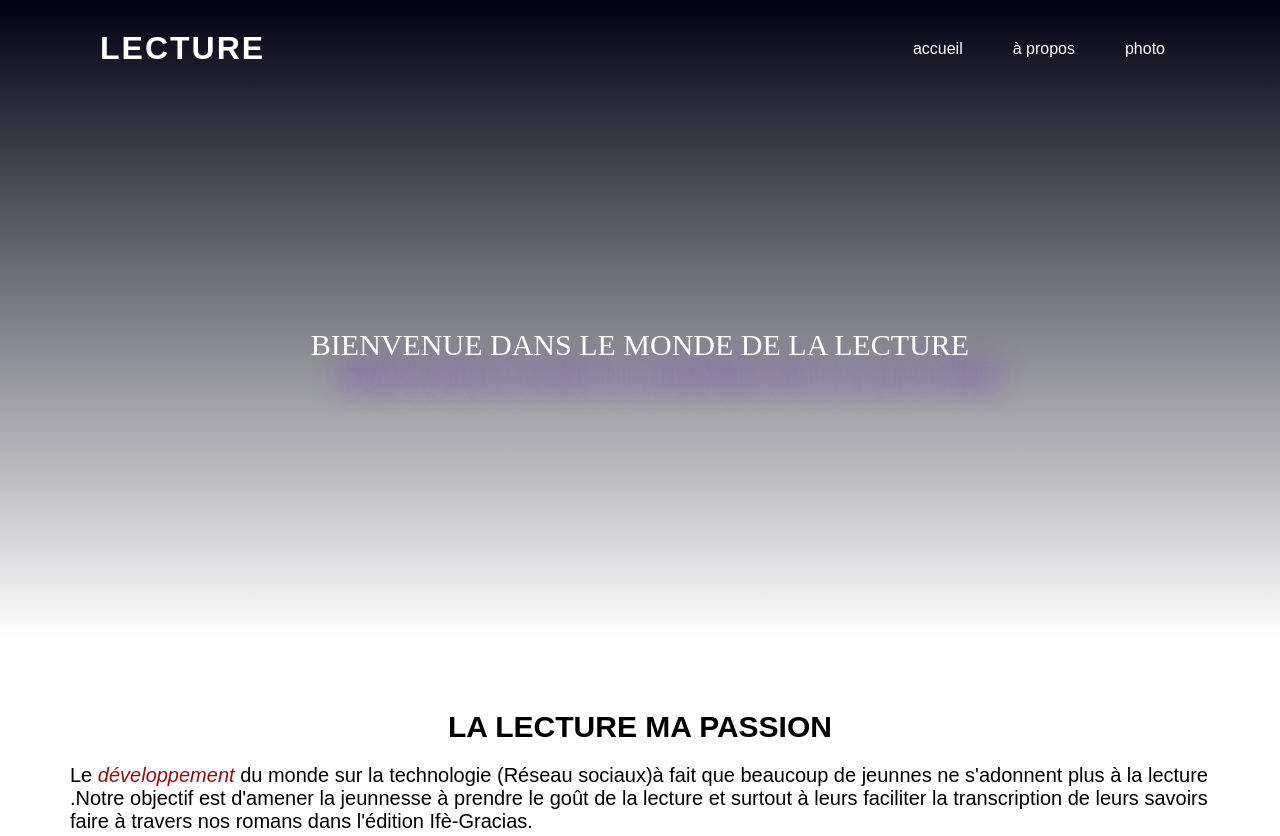
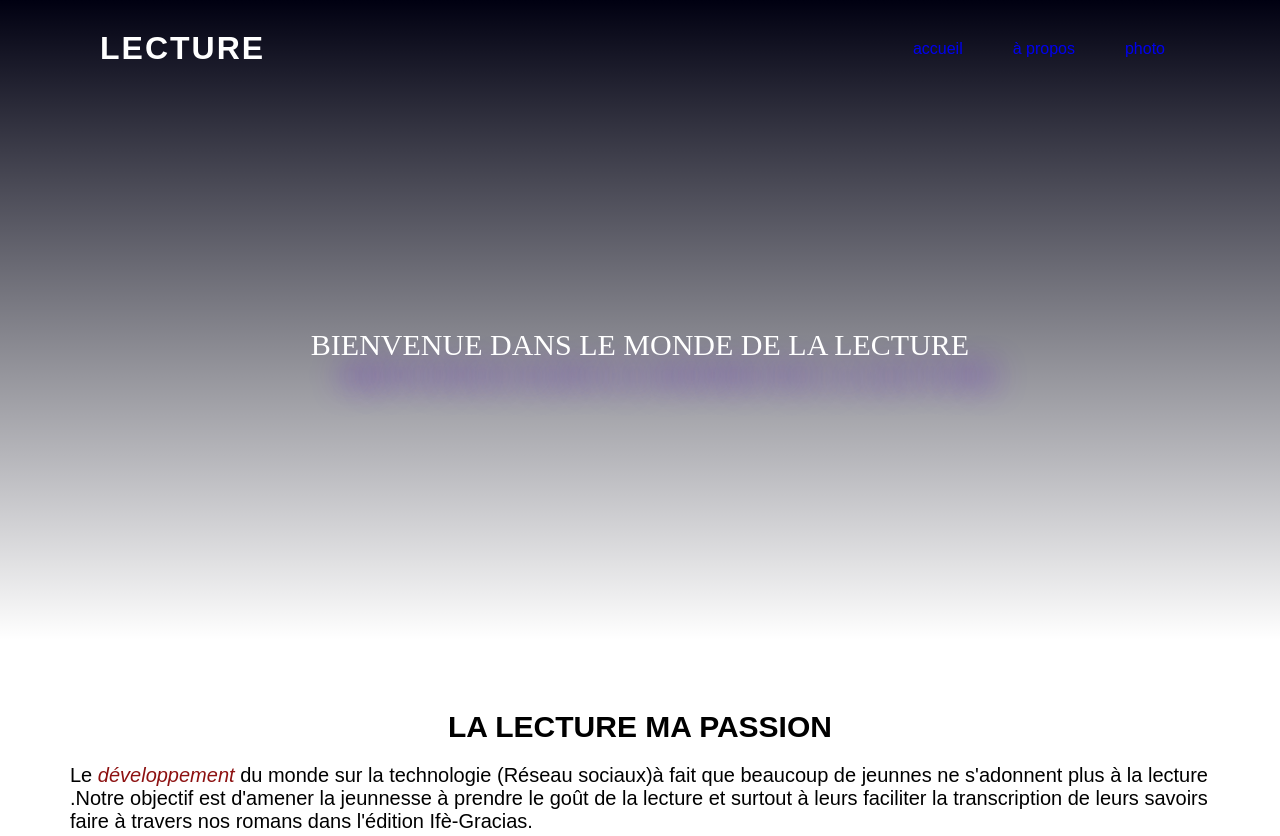
Before and after one commit to Epicur-745/Roman, a plain HTML site: page index.html in a window 1280 px wide. Shown: the top 836 px of the page. Drawn offline with Linux system fonts and the light colour scheme.

Commit message:
Update keli.css

```diff
--- a/keli.css
+++ b/keli.css
@@ -46,7 +46,7 @@ header ul li a
 {
     text-decoration: none;
     padding: 6px 15px;
-    color: #fff;
+    color: #aqua;
     border-radius: 25px;
 }
 header ul li a:hover
```
